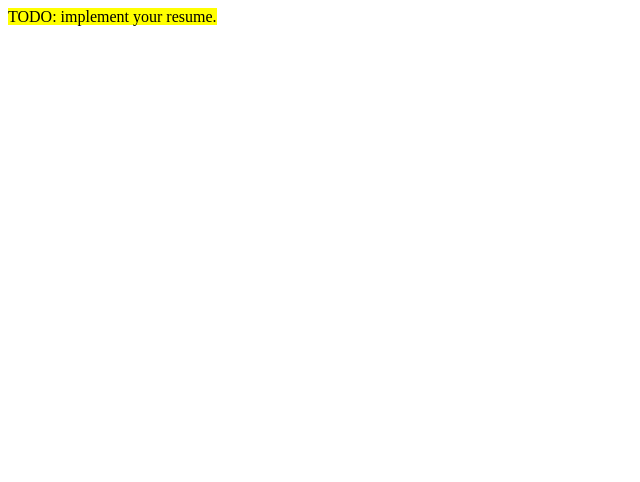
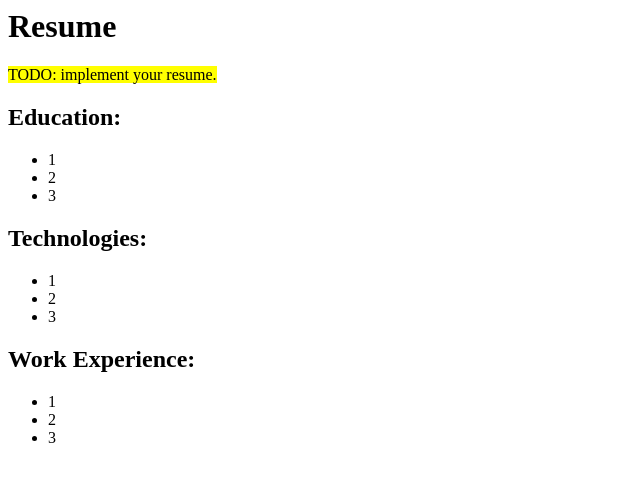
Before and after one commit to rhit-bakerkg/rhit-bakerkg.github.io, a plain HTML site: page resume.html in a window 1280 px wide. Shown: the whole page, without its empty margins (0-640 px from the left). Drawn offline with Linux system fonts and the light colour scheme.

Commit message:
html outline for resume page

```diff
--- a/resume.html
+++ b/resume.html
@@ -5,7 +5,26 @@
 </head>
 
 <body>
+    <h1>Resume</h1>
     <mark>TODO: implement your resume.</mark>
+    <h2>Education:</h2>
+    <ul>
+        <li>1</li>
+        <li>2</li>
+        <li>3</li>
+    </ul>
+    <h2>Technologies:</h2>
+    <ul>
+        <li>1</li>
+        <li>2</li>
+        <li>3</li>
+    </ul>
+    <h2>Work Experience:</h2>
+    <ul>
+        <li>1</li>
+        <li>2</li>
+        <li>3</li>
+    </ul>
 </body>
 
 </html>
```
